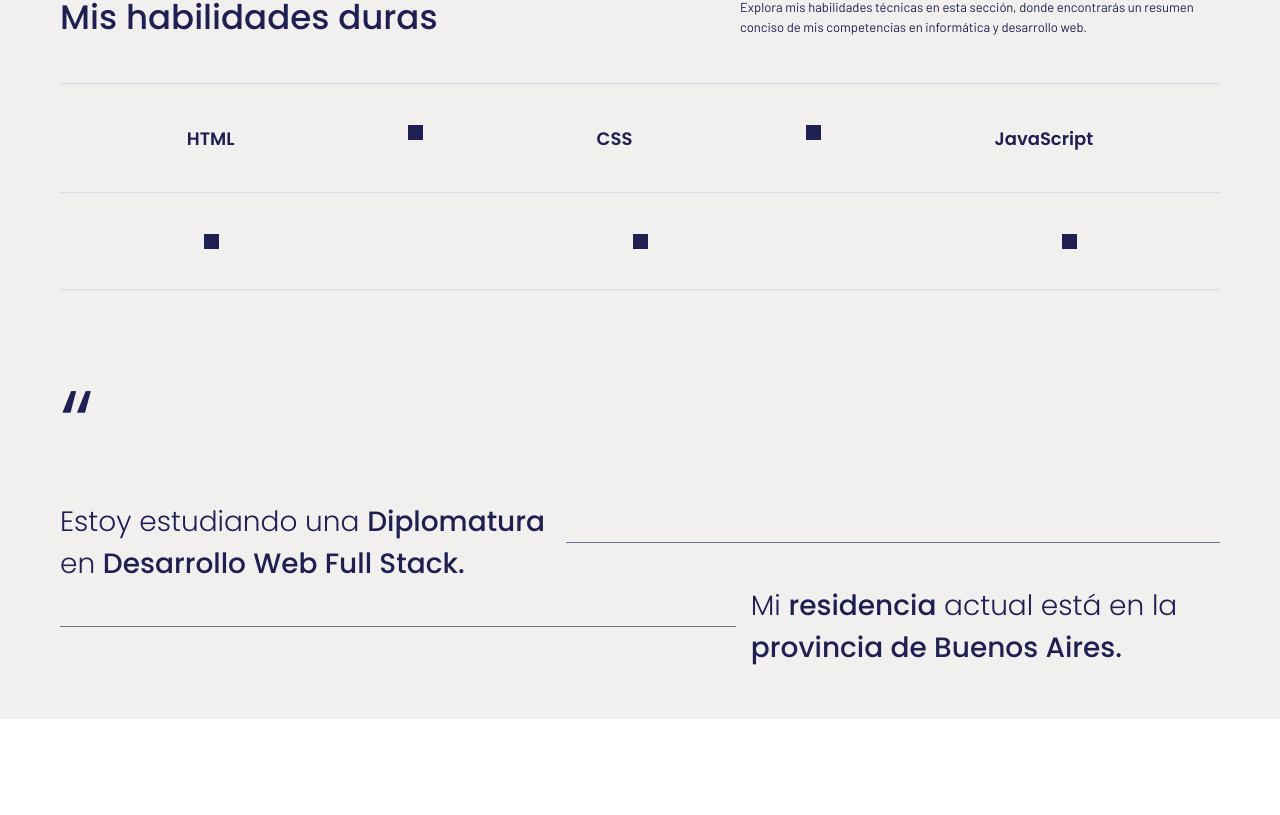
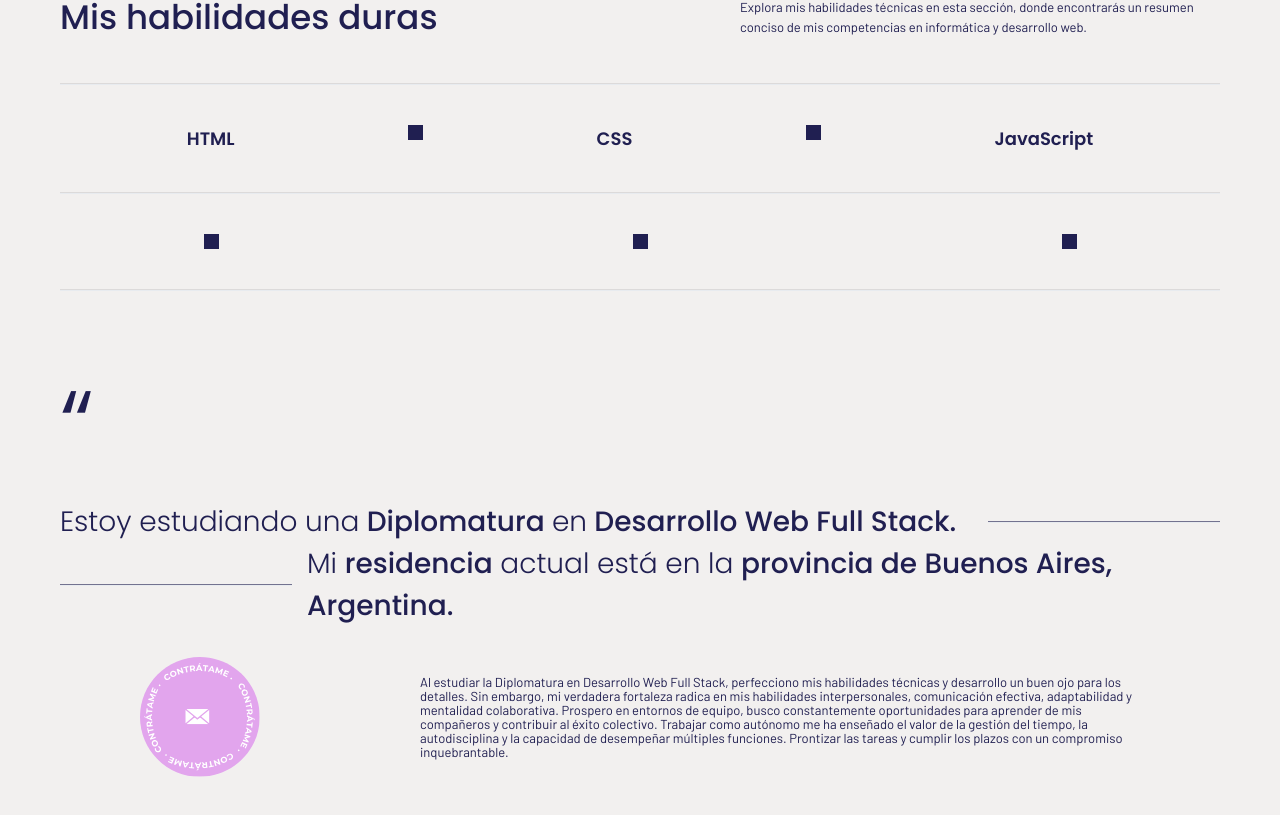
Before and after one commit to LudmilaBerto/TrabajoFinal-2, a React (Vite) app in the folder trabajoFinalDos/: page / in a window 1280 px wide. Shown: the part 948-1763 px from the top of the page. Before the commit the page ends 1667 px from the top, so only its background shows below. Built offline with nearby package versions, Linux system fonts and the light colour scheme.

Commit message:
Finalize la estructura jsx de la sectionDos y su estilizacion css con Chakra ui. Agregue una imagen a la carpeta img y la ixporte al componente SectionDos.jsx

```diff
--- a/trabajoFinalDos/src/Components/SectionDos/SectionDos.jsx
+++ b/trabajoFinalDos/src/Components/SectionDos/SectionDos.jsx
@@ -1,4 +1,5 @@
-import { Box, Divider, Flex, Text } from "@chakra-ui/react"
+import { Box, Divider, Flex, Image, Text } from "@chakra-ui/react"
+import CirculoContratame from '../../assets/img/Circulo Rosa Contrátame.svg'
 
 
 
@@ -56,20 +57,35 @@ const SectionDos=()=>{
             </Flex>
 
              {/* Separo con linea divisoria */}
-             <Divider orientation="horizontal" b='none' pt='1px' bg='#b9b7b7a2'/>
+            <Divider orientation="horizontal" b='none' pt='1px' bg='#b9b7b7a2'/>
 
 
             <Text className="ComillasGrandes" fontFamily='"Poppins", sans-serif' fontWeight='300' fontSize='100px' mt='60px'>“</Text>
 
             <Flex className="alineacion-h2-hr" align='center'>
 
-                <Text color='#201f51' fontFamily='"Poppins", sans-serif' fontWeight='300' fontSize='28px' flexGrow='1'>Estoy estudiando una <Text as='span' fontWeight='500'>Diplomatura </Text>en <Text as='span' fontWeight='500'>Desarrollo Web Full Stack.</Text></Text><Divider orientation="horizontal" b='none' pt='1px' bg='#201f51'/>
+                <Text color='#201f51' fontFamily='"Poppins", sans-serif' fontWeight='300' fontSize='28px' flexBasis='80%'>Estoy estudiando una
+                    <Text as='span' fontWeight='500'> Diplomatura </Text>
+                    en
+                    <Text as='span' fontWeight='500'> Desarrollo Web Full Stack.</Text>
+                </Text>
+                <Divider orientation="horizontal" b='0px' pt='1px' bg='#201f51' flexBasis='20%'/>
 
             </Flex>
 
             <Flex className="alineacion-h2-hr" align='center'>
 
-            <Divider orientation="horizontal" b='none' pt='1px' bg='#201f51' /><Text color='#201f51' fontFamily='"Poppins", sans-serif' fontWeight='300' fontSize='28px' flexGrow='1' pl='15px'>Mi <Text as='span' fontWeight='500'>residencia</Text> actual está en la <Text as='span' fontWeight='500'>provincia de Buenos Aires.</Text></Text>
+                <Divider orientation="horizontal" b='none' pt='1px' bg='#201f51' flexBasis='20%'/><Text color='#201f51' fontFamily='"Poppins", sans-serif' fontWeight='300' fontSize='28px' flexBasis='80%' pl='15px'>Mi <Text as='span' fontWeight='500'>residencia</Text> actual está en la <Text as='span' fontWeight='500'>provincia de Buenos Aires, Argentina.</Text></Text>
+
+            </Flex>
+
+            <Flex className="contenedor-sticker-texto" align='center' py='30px'>
+
+                <Image src={CirculoContratame} alt="imagen de circulo rosa con la palabra 'Contratame' " h='120px' px='80px' />
+
+                <Text fontFamily='"Barlow", sans-serif' fontWeight='400' lineHeight='14px' fontSize='13px' px='80px'>
+                     Al estudiar la Diplomatura en Desarrollo Web Full Stack, perfecciono mis habilidades técnicas y desarrollo un buen ojo para los detalles. Sin embargo, mi verdadera fortaleza radica en mis habilidades interpersonales, comunicación efectiva, adaptabilidad y mentalidad colaborativa. Prospero en entornos de equipo, busco constantemente oportunidades para aprender de mis compañeros y contribuir al éxito colectivo. Trabajar como autónomo me ha enseñado el valor de la gestión del tiempo, la autodisciplina y la capacidad de desempeñar múltiples funciones. Prontizar las tareas y cumplir los plazos con un compromiso inquebrantable.
+                </Text>
 
             </Flex>
 
```
Also changed, not shown: trabajoFinalDos/src/assets/img/Circulo Rosa Contrátame.svg (added).
